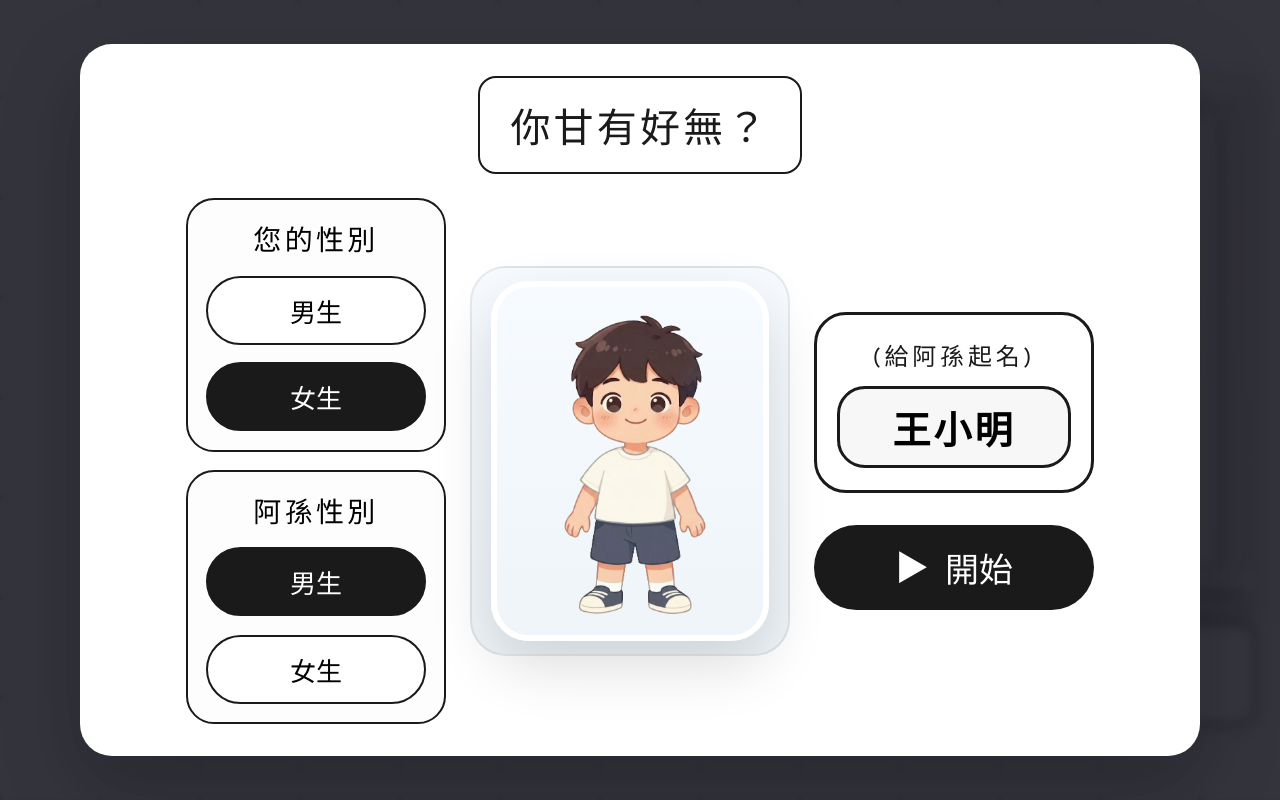
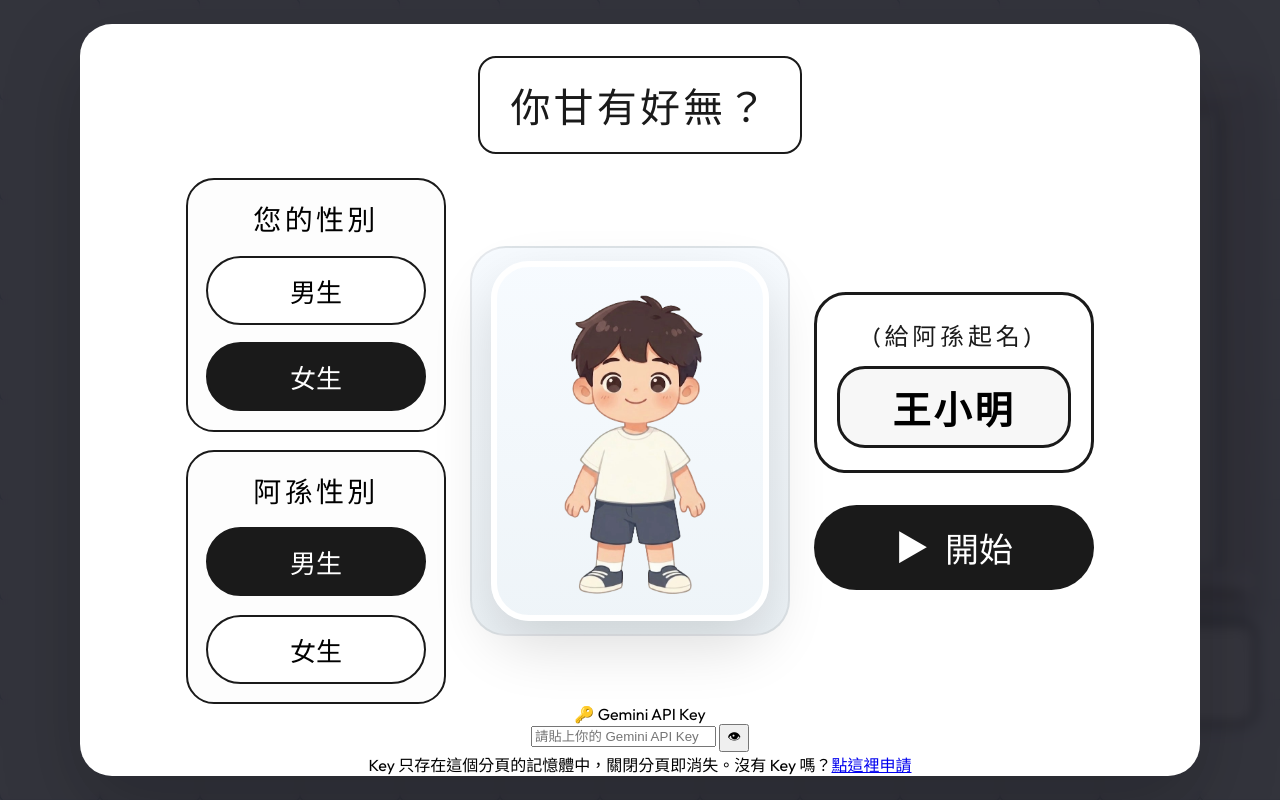
Before and after one commit to zoeytan-design/AI-elderly-interaction-game-2, a website: page index.html in a window 1280 px wide. Drawn offline with Linux system fonts and the light colour scheme; a web font is replaced by a local one.

Commit message:
Update index.html

```diff
--- a/index.html
+++ b/index.html
@@ -47,6 +47,18 @@
                     </div>
                     <button class="start-game-btn" id="start-game-btn"><span class="start-icon">▶</span><span>開始</span></button>
                 </div>
+            </div>
+
+            <!-- API Key 輸入區塊 -->
+            <div class="api-key-section">
+                <div class="api-key-label">🔑 Gemini API Key</div>
+                <div class="api-key-input-row">
+                    <input type="password" id="gemini-api-key-input" placeholder="請貼上你的 Gemini API Key" class="api-key-input" autocomplete="off" spellcheck="false">
+                    <button class="api-key-toggle-btn" id="api-key-toggle-btn" title="顯示／隱藏">👁</button>
+                </div>
+                <div class="api-key-hint">Key 只存在這個分頁的記憶體中，關閉分頁即消失。沒有 Key 嗎？<a href="https://aistudio.google.com/app/apikey" target="_blank" rel="noopener">點這裡申請</a></div>
+                <div class="api-key-error hidden" id="api-key-error">請先輸入 Gemini API Key 才能開始遊戲</div>
+            </div>
             </div>
         </div>
     </div>
```
